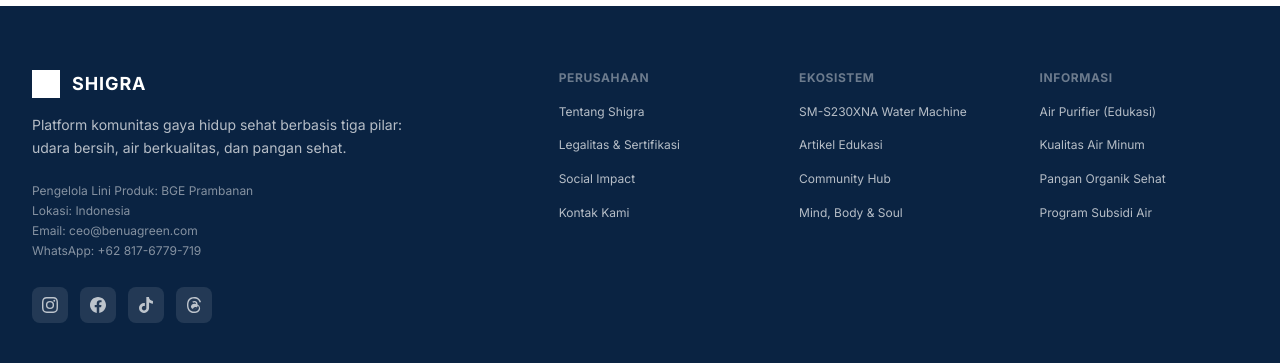
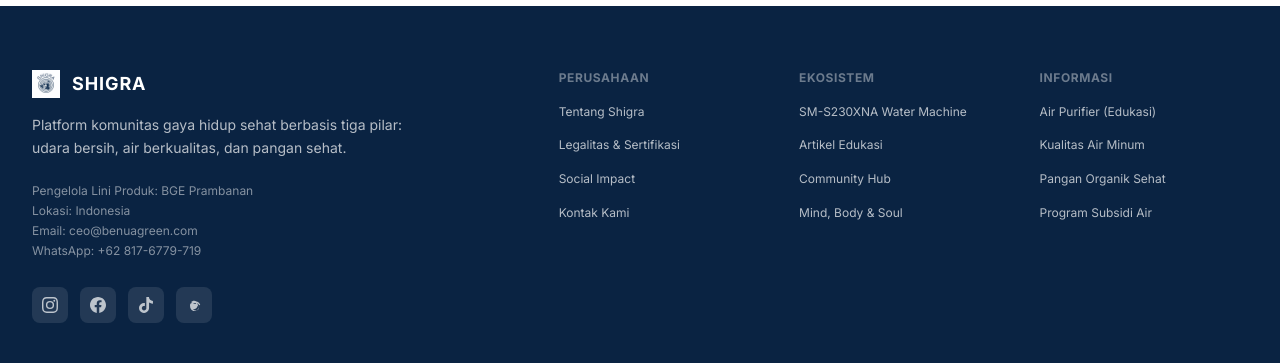
Before and after one commit to whyuardi/shigra, a Next.js app: page /contact in a window 1280 px wide. Shown: the part 1311-1674 px from the top of the page. Built offline with nearby package versions, Linux system fonts and the light colour scheme; a web font is replaced by a local one.

Commit message:
fix: clean WA message format (no emoji, polite tone), fix footer logo visibility, fix Threads icon

```diff
--- a/src/app/contact/page.tsx
+++ b/src/app/contact/page.tsx
@@ -70,16 +70,21 @@
     const topicText = topicLabels[form.topic] || form.topic || "-";
     const fullName = [form.firstName, form.lastName].filter(Boolean).join(" ") || "-";
 
-    // Build a clean, formatted WhatsApp message
+    // Build a clean, professional WhatsApp message (no emoji — renders broken on some devices)
     const lines = [
-      "📩 *Pesan dari Website Shigra*",
+      "Halo Tim Shigra,",
       "",
-      `👤 *Nama:* ${fullName}`,
-      `📧 *Email:* ${form.email || "-"}`,
-      `📌 *Topik:* ${topicText}`,
+      "Perkenalkan, saya menghubungi melalui website Shigra.",
       "",
-      "💬 *Pesan:*",
+      "--- Data Pengirim ---",
+      `Nama  : ${fullName}`,
+      `Email : ${form.email || "-"}`,
+      `Topik : ${topicText}`,
+      "",
+      "--- Isi Pesan ---",
       form.message || "-",
+      "",
+      "Mohon respons-nya, terima kasih.",
     ];
 
     const text = encodeURIComponent(lines.join("\n"));
--- a/src/components/Footer.tsx
+++ b/src/components/Footer.tsx
@@ -54,8 +54,8 @@
     label: "Threads",
     href: "https://www.threads.com/@shigra_",
     icon: (
-      <svg viewBox="0 0 24 24" fill="currentColor" className="w-4 h-4">
-        <path d="M12.186 24h-.007c-3.581-.024-6.334-1.205-8.184-3.509C2.35 18.44 1.5 15.586 1.472 12.01v-.017c.03-3.579.879-6.43 2.525-8.482C5.845 1.205 8.6.024 12.18 0h.014c2.746.02 5.043.725 6.826 2.098 1.677 1.29 2.858 3.13 3.509 5.467l-2.04.569c-1.104-3.96-3.898-5.984-8.304-6.015-2.91.022-5.11.936-6.54 2.717C4.307 6.504 3.616 8.914 3.59 12c.025 3.083.718 5.496 2.057 7.164 1.432 1.783 3.631 2.698 6.54 2.717 2.623-.02 4.358-.631 5.8-2.045 1.647-1.613 1.618-3.593 1.09-4.798-.31-.71-.873-1.3-1.634-1.75-.192 1.352-.622 2.446-1.284 3.272-.886 1.102-2.14 1.704-3.73 1.79-1.202.065-2.361-.218-3.259-.801-1.063-.689-1.685-1.74-1.752-2.96-.065-1.17.408-2.265 1.33-3.084.88-.782 2.07-1.239 3.451-1.326 1.015-.064 1.982.024 2.896.265-.037-.627-.154-1.163-.35-1.588-.35-.76-1.04-1.146-2.056-1.146h-.028c-.754.01-1.373.27-1.84.772l-1.456-1.4c.764-.795 1.823-1.234 3.275-1.26h.045c1.634 0 2.86.583 3.644 1.733.657.964.983 2.214 1.004 3.772.4.194.764.413 1.093.657 1.218.902 2.073 2.146 2.476 3.6.53 1.912.248 4.151-1.425 5.835-1.857 1.868-4.143 2.63-7.24 2.654zM9.681 16.48c.052.924.513 1.522 1.373 1.779.614.183 1.312.2 1.973.16 1.12-.063 1.942-.46 2.444-1.184.358-.516.614-1.157.767-1.921-.644-.175-1.322-.277-2.034-.277h-.065c-.948.024-1.716.263-2.284.712-.556.44-.786.955-.735 1.505-.168-.023-.284-.116-.439-.223-.054.15.123.298 0 .449z" />
+      <svg viewBox="0 0 192 192" fill="currentColor" className="w-4 h-4">
+        <path d="M141.537 88.988a66.667 66.667 0 0 0-2.518-1.143c-1.482-27.307-16.403-42.94-41.457-43.1h-.34c-14.986 0-27.449 6.396-35.12 18.036l13.779 9.452c5.73-8.695 14.724-10.548 21.348-10.548h.229c8.249.053 14.474 2.452 18.503 7.129 2.932 3.405 4.893 8.111 5.864 14.05-7.314-1.243-15.224-1.626-23.68-1.14-23.82 1.371-39.134 15.326-38.092 34.702.528 9.818 5.235 18.295 13.26 23.868 6.789 4.716 15.544 7.06 24.655 6.6 12.037-.607 21.467-5.166 28.02-13.54 4.978-6.37 8.098-14.56 9.378-24.673 5.622 3.396 9.807 7.876 12.207 13.222 4.083 9.092 4.326 24.008-3.38 31.71-6.767 6.763-14.905 9.673-27.26 9.768-13.682-.105-24.024-4.506-30.744-13.076-6.238-7.957-9.503-19.39-9.7-33.963.197-14.573 3.462-26.007 9.7-33.963 6.72-8.57 17.062-12.971 30.744-13.076 13.793.107 24.26 4.575 31.106 13.272 3.345 4.249 5.866 9.58 7.574 15.896l14.901-3.485c-2.246-8.464-5.818-15.648-10.725-21.48-9.605-12.208-23.552-18.535-41.455-18.812h-.401c-17.79.272-31.664 6.568-41.244 18.715C52.563 72.16 48.497 86.642 48.253 104h.004c.244 17.358 4.31 31.84 12.083 43.04 9.58 13.798 23.454 20.853 41.247 21.117h.401c15.842-.151 27.827-5.038 36.639-14.941 11.498-12.902 11.074-28.727 5.662-40.771z" />
       </svg>
     ),
   },
@@ -75,7 +75,7 @@
           <div className="lg:col-span-5 space-y-4">
             <Link href="/" className="flex items-center gap-3">
               <div className="relative w-7 h-7">
-                <Image src="/logo.png" alt="SHIGRA" fill className="object-contain brightness-0 invert" sizes="28px" />
+                <Image src="/logo.png" alt="SHIGRA" fill className="object-contain" sizes="28px" />
               </div>
               <span className="font-bold text-lg tracking-wider text-white">
                 SHIGRA
```
